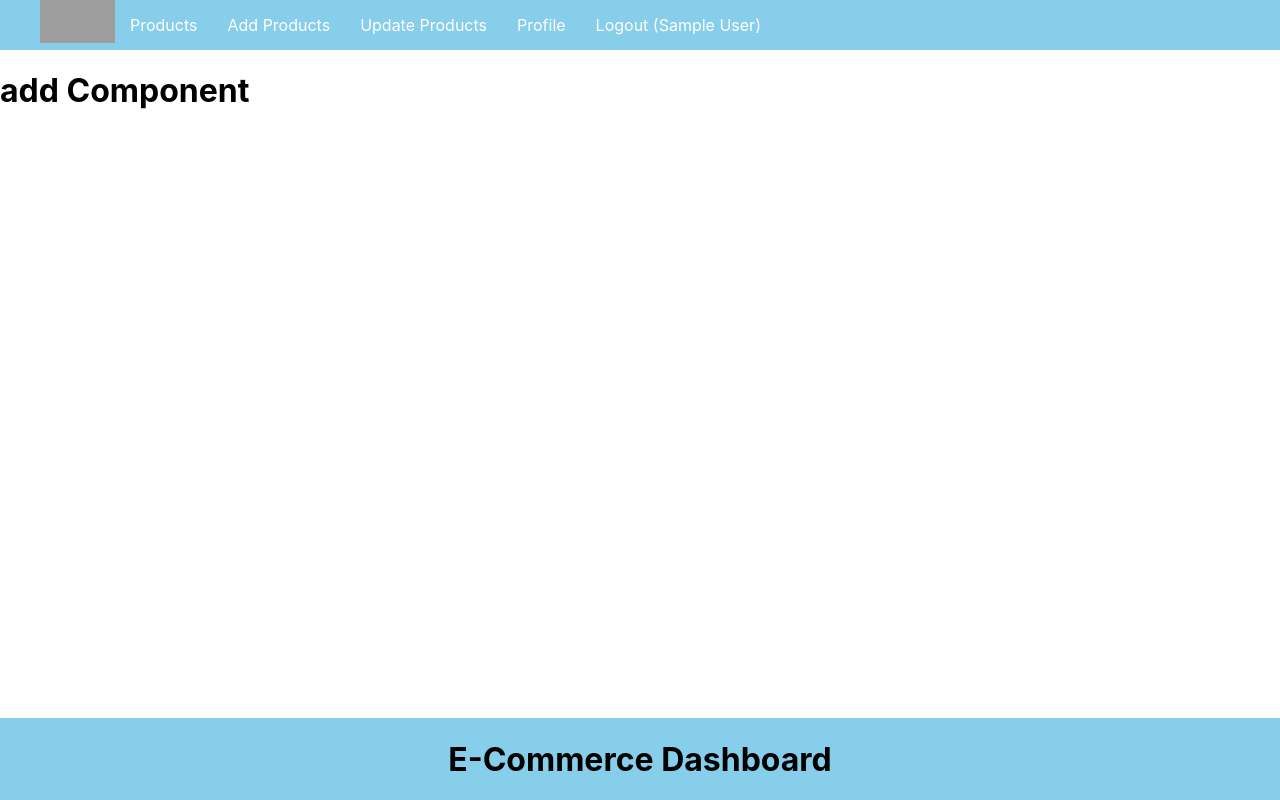
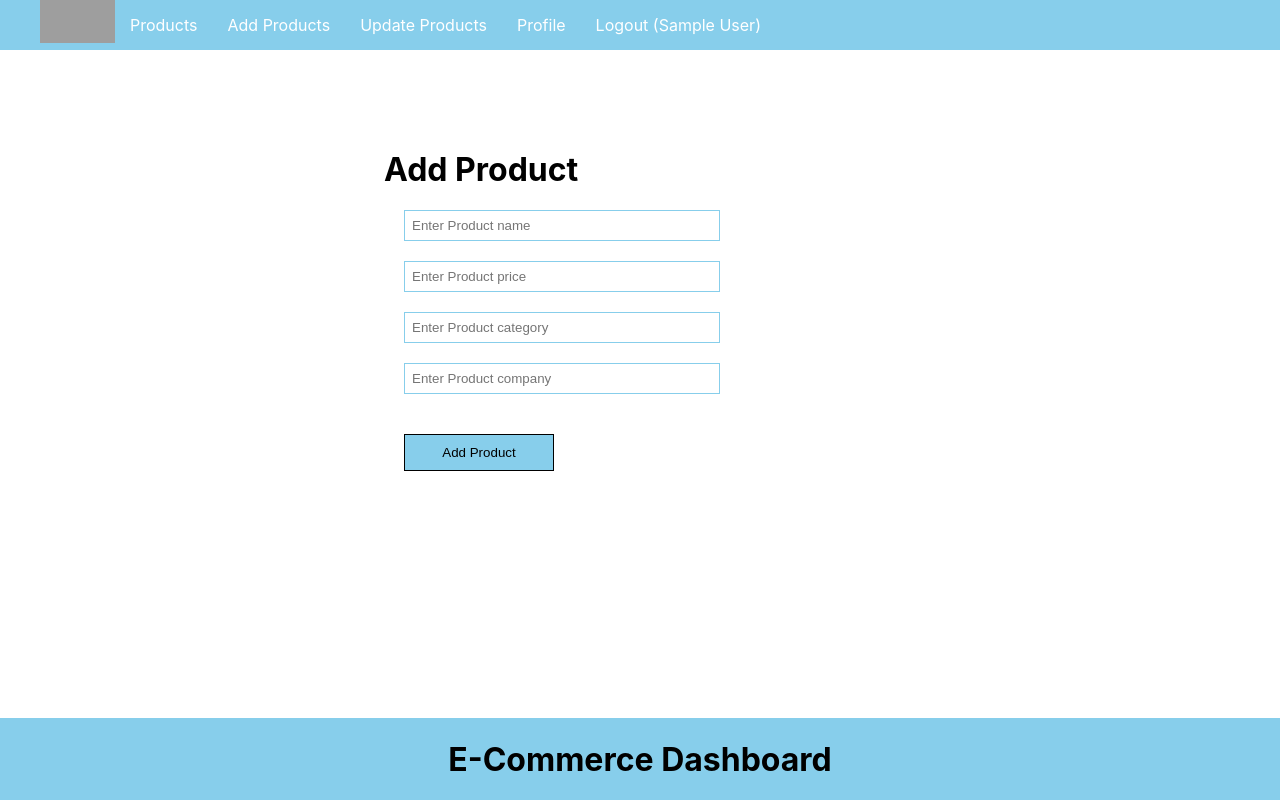
Before and after one commit to vishavk1992/e-dashboard-nodejs, a React (Create React App) app: page /add in a window 1280 px wide. Built offline with nearby package versions, Linux system fonts and the light colour scheme; sample sign-in values are in the browser's storage; grey boxes are pictures that could not be loaded.

Commit message:
addProduct and ProuctList API

```diff
--- a/src/App.css
+++ b/src/App.css
@@ -29,8 +29,9 @@
   width: 100%;
   text-align: center;
 }
-.register{
+.register, .product{
   margin-left: 30%;
+  margin-top:100px;
 }
 .login{
   margin-top: 100px;
@@ -52,7 +53,26 @@
   border: solid 1px;
   cursor: pointer;
 }
-.
+.invalid-input{
+  color:red;
+  display: block;
+  margin-left: 20px;
+  margin-top: -20px;
+}
+.product-list{
+  text-align: center;
+  margin-top: 50px;
+
+}
+.product-list ul li{
+  display: inline-block;
+  border: 1px solid skyblue;
+  padding: 5px;
+  width: 150px;
+}
+.product-list ul{
+  margin: 0;
+}
 
 @media (prefers-reduced-motion: no-preference) {
   .App-logo {
--- a/src/App.js
+++ b/src/App.js
@@ -5,6 +5,8 @@ import Footer from "./components/Footer";
 import SignUp from "./components/SignUp";
 import PrivateComponent from "./components/PrivateComponent";
 import Login from "./components/Login";
+import AddProduct from "./components/AddProduct";
+import ProductList from "./components/ProductList";
 
 function App() {
   return (
@@ -13,8 +15,8 @@ function App() {
         <Nav />
         <Routes>
         <Route element={<PrivateComponent/>}>
-          <Route path="/" element={<h1>Product Component</h1>}/>
-          <Route path="/add" element={<h1>add Component</h1>}/>
+          <Route path="/" element={<ProductList/>}/>
+          <Route path="/add" element={<AddProduct/>}/>
           <Route path="/update" element={<h1>update Component</h1>}/>
           <Route path="/logout" element={<h1>Product Component</h1>}/>
           <Route path="/profile" element={<h1>Product Component</h1>}/>
--- /dev/null
+++ b/src/components/AddProduct.js
@@ -0,0 +1,62 @@
+import React, { useState } from 'react'
+
+const AddProduct = () => {
+    const [name, setName] = useState("");
+    const [price, setPrice] = useState("");
+    const [category, setCategory] = useState("");
+    const [company, setCompany] = useState("");
+    const [error, setError] = useState(false)
+
+
+    const handleProduct = async () => {
+
+        console.log(!name);
+        if (!name || !price || !category || !company) {
+            setError(true)
+            return false;
+        }
+
+
+        console.log(name, price, company, category)
+        const userId = JSON.parse(localStorage.getItem('user'))._id;
+        let result = await fetch('http://localhost:5000/add-product', {
+            method: 'post',
+            body: JSON.stringify({ name, price, company, category, userId }),
+            headers: {
+                "Content-Type": "application/json"
+            }
+        });
+        result = await result.json();
+        console.warn(result)
+    }
+
+
+    return (
+        <div className='product'>
+            <h1>Add Product</h1>
+            <input type='text' placeholder='Enter Product name' className='input-box'
+                onChange={(e) => { setName(e.target.value) }} value={name} />
+
+            {error && !name && <span className='invalid-input'>Enter valid name</span>}
+
+            <input type='text' placeholder='Enter Product price' className='input-box'
+                onChange={(e) => { setPrice(e.target.value) }} value={price} />
+
+            {error && !price && <span className='invalid-input'>Enter valid price</span>}
+
+            <input type='text' placeholder='Enter Product category' className='input-box'
+                onChange={(e) => { setCategory(e.target.value) }} value={category} />
+
+            {error && !category && <span className='invalid-input'>Enter valid category</span>}
+
+            <input type='text' placeholder='Enter Product company' className='input-box'
+                onChange={(e) => { setCompany(e.target.value) }} value={company} />
+
+            {error && !company && <span className='invalid-input'>Enter valid company</span>}
+
+            <button className='appButton' onClick={handleProduct}>Add Product</button>
+        </div>
+    )
+}
+
+export default AddProduct
--- /dev/null
+++ b/src/components/ProductList.js
@@ -0,0 +1,40 @@
+import React, { useEffect, useState } from 'react'
+
+const ProductList = () => {
+    const [products, setProducts] = useState([])
+
+    useEffect(() => {
+        getProducts();
+    }, [])
+
+    const getProducts = async () => {
+        let result = await fetch("http://localhost:5000/products");
+        result = await result.json();
+        setProducts(result);
+    }
+    console.log("products", products)
+
+    return (
+        <div className='product-list'>
+            <h3>Product List</h3>
+            <ul>
+                <li>S.No</li>
+                <li>Name</li>
+                <li>Price</li>
+                <li>Category</li>
+            </ul>
+            {
+                products.map((item, index) =>
+                    <ul>
+                        <li>{index+1}</li>
+                        <li>{item.name}</li>
+                        <li>{item.price}</li>
+                        <li>{item.category}</li>
+                    </ul>
+                )
+            }
+        </div>
+    )
+}
+
+export default ProductList
```
